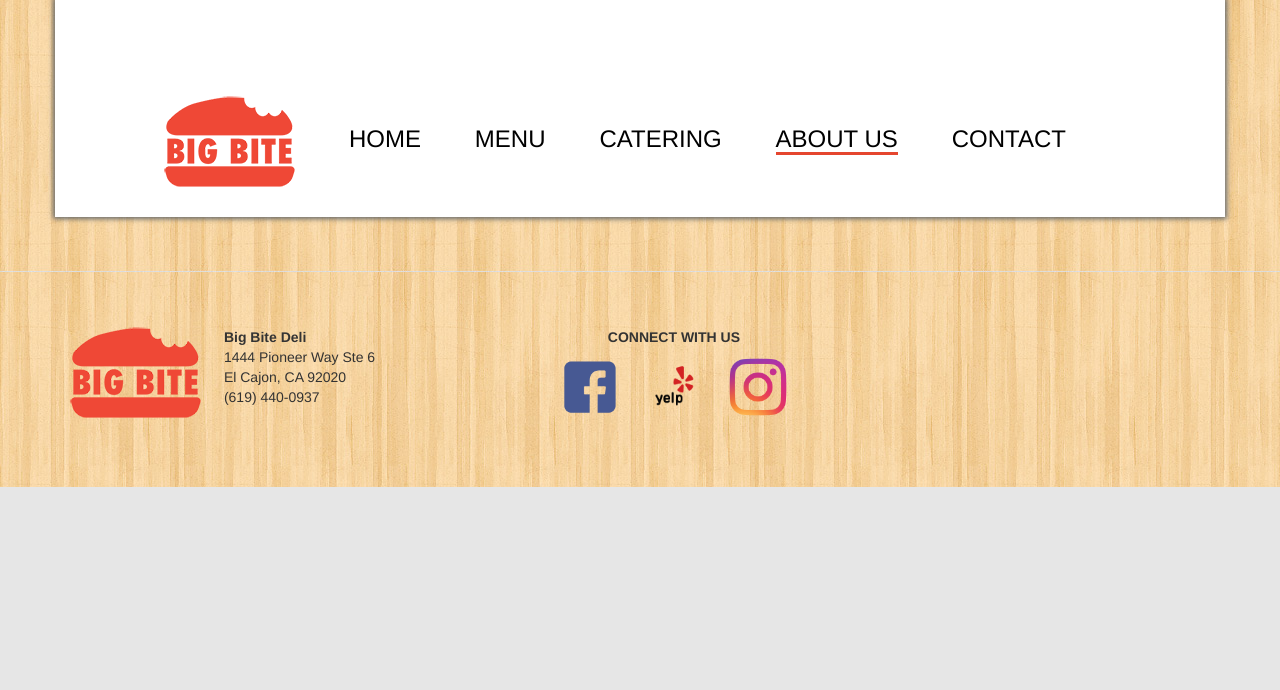
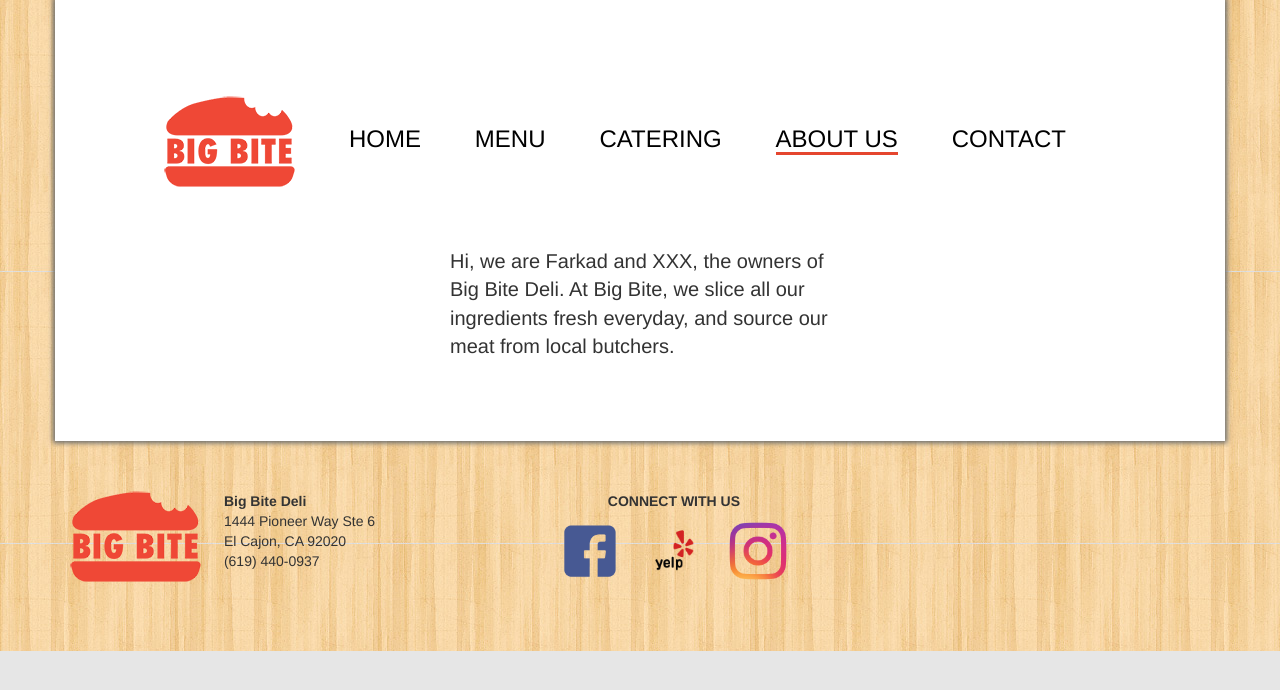
Before and after one commit to shlan/bigbite, a website: page static/about.html in a window 1280 px wide. Drawn offline with nearby package versions, Linux system fonts and the light colour scheme.

Commit message:
about info

```diff
--- a/static/about.html
+++ b/static/about.html
@@ -44,9 +44,15 @@
 			</center>
 		</div>
 
-		</div>
+		<div class="location">
+
+		<div class="address">
 
 
+		<p>Hi, we are Farkad and XXX, the owners of Big Bite Deli. At Big Bite, we slice all our ingredients fresh everyday, and source our meat from local butchers.</p>
+
+		</div>
+		</div>
 
 		<br><br><br>
 
```
